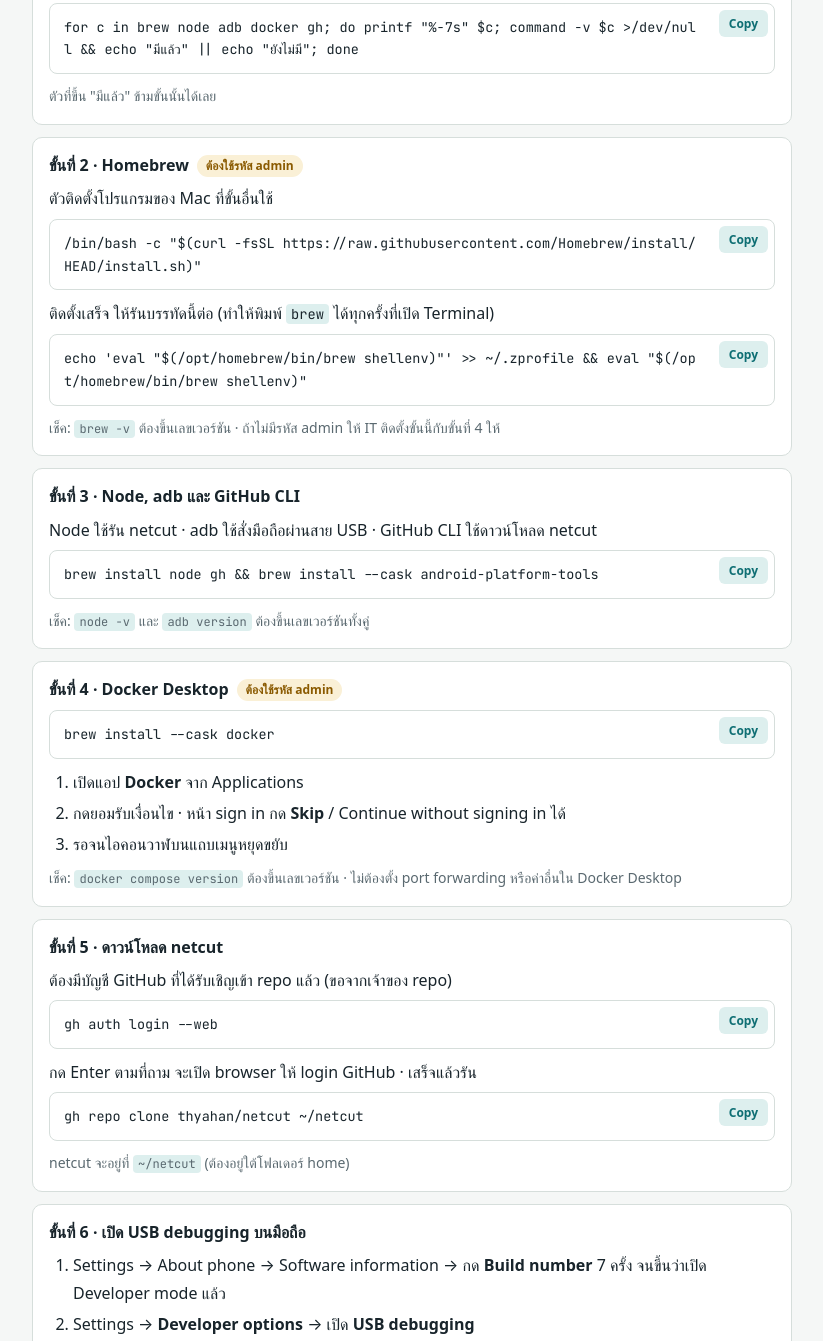
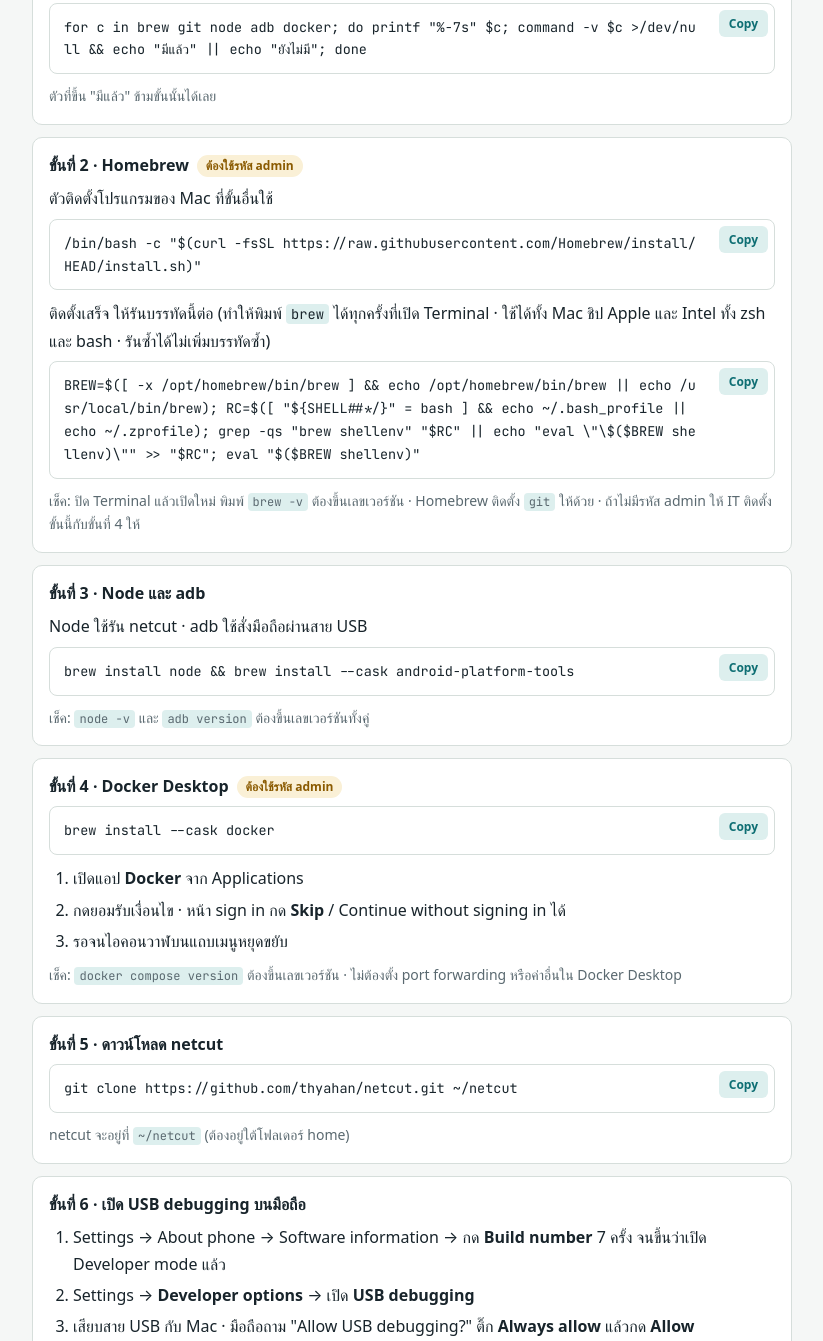
Before and after one commit to thyahan/netcut, a website: page manual.html in a window 1280 px wide. Shown: the part 311-1652 px from the top of the page, without its empty margins (228-1051 px from the left). Drawn offline with Linux system fonts and the light colour scheme; a web font is replaced by a local one.

Commit message:
Manual: clone over https, brew PATH works on zsh/bash and Apple/Intel

```diff
--- a/manual.html
+++ b/manual.html
@@ -69,7 +69,7 @@
 
     <div class="step">
       <h3>ขั้นที่ 1 · เช็คว่าเครื่องมีอะไรแล้วบ้าง</h3>
-      <pre>for c in brew node adb docker gh; do printf "%-7s" $c; command -v $c >/dev/null && echo "มีแล้ว" || echo "ยังไม่มี"; done</pre>
+      <pre>for c in brew git node adb docker; do printf "%-7s" $c; command -v $c >/dev/null && echo "มีแล้ว" || echo "ยังไม่มี"; done</pre>
       <p class="hint">ตัวที่ขึ้น "มีแล้ว" ข้ามขั้นนั้นได้เลย</p>
     </div>
 
@@ -77,15 +77,15 @@
       <h3>ขั้นที่ 2 · Homebrew <span class="badge">ต้องใช้รหัส admin</span></h3>
       <p>ตัวติดตั้งโปรแกรมของ Mac ที่ขั้นอื่นใช้</p>
       <pre>/bin/bash -c "$(curl -fsSL https://raw.githubusercontent.com/Homebrew/install/HEAD/install.sh)"</pre>
-      <p>ติดตั้งเสร็จ ให้รันบรรทัดนี้ต่อ (ทำให้พิมพ์ <code>brew</code> ได้ทุกครั้งที่เปิด Terminal)</p>
-      <pre>echo 'eval "$(/opt/homebrew/bin/brew shellenv)"' >> ~/.zprofile && eval "$(/opt/homebrew/bin/brew shellenv)"</pre>
-      <p class="hint">เช็ค: <code>brew -v</code> ต้องขึ้นเลขเวอร์ชัน · ถ้าไม่มีรหัส admin ให้ IT ติดตั้งขั้นนี้กับขั้นที่ 4 ให้</p>
+      <p>ติดตั้งเสร็จ ให้รันบรรทัดนี้ต่อ (ทำให้พิมพ์ <code>brew</code> ได้ทุกครั้งที่เปิด Terminal · ใช้ได้ทั้ง Mac ชิป Apple และ Intel ทั้ง zsh และ bash · รันซ้ำได้ไม่เพิ่มบรรทัดซ้ำ)</p>
+      <pre>BREW=$([ -x /opt/homebrew/bin/brew ] && echo /opt/homebrew/bin/brew || echo /usr/local/bin/brew); RC=$([ "${SHELL##*/}" = bash ] && echo ~/.bash_profile || echo ~/.zprofile); grep -qs "brew shellenv" "$RC" || echo "eval \"\$($BREW shellenv)\"" >> "$RC"; eval "$($BREW shellenv)"</pre>
+      <p class="hint">เช็ค: ปิด Terminal แล้วเปิดใหม่ พิมพ์ <code>brew -v</code> ต้องขึ้นเลขเวอร์ชัน · Homebrew ติดตั้ง <code>git</code> ให้ด้วย · ถ้าไม่มีรหัส admin ให้ IT ติดตั้งขั้นนี้กับขั้นที่ 4 ให้</p>
     </div>
 
     <div class="step">
-      <h3>ขั้นที่ 3 · Node, adb และ GitHub CLI</h3>
-      <p>Node ใช้รัน netcut · adb ใช้สั่งมือถือผ่านสาย USB · GitHub CLI ใช้ดาวน์โหลด netcut</p>
-      <pre>brew install node gh && brew install --cask android-platform-tools</pre>
+      <h3>ขั้นที่ 3 · Node และ adb</h3>
+      <p>Node ใช้รัน netcut · adb ใช้สั่งมือถือผ่านสาย USB</p>
+      <pre>brew install node && brew install --cask android-platform-tools</pre>
       <p class="hint">เช็ค: <code>node -v</code> และ <code>adb version</code> ต้องขึ้นเลขเวอร์ชันทั้งคู่</p>
     </div>
 
@@ -102,10 +102,7 @@
 
     <div class="step">
       <h3>ขั้นที่ 5 · ดาวน์โหลด netcut</h3>
-      <p>ต้องมีบัญชี GitHub ที่ได้รับเชิญเข้า repo แล้ว (ขอจากเจ้าของ repo)</p>
-      <pre>gh auth login --web</pre>
-      <p>กด Enter ตามที่ถาม จะเปิด browser ให้ login GitHub · เสร็จแล้วรัน</p>
-      <pre>gh repo clone thyahan/netcut ~/netcut</pre>
+      <pre>git clone https://github.com/thyahan/netcut.git ~/netcut</pre>
       <p class="hint">netcut จะอยู่ที่ <code>~/netcut</code> (ต้องอยู่ใต้โฟลเดอร์ home)</p>
     </div>
 
```
Also changed, not shown: README.md.
